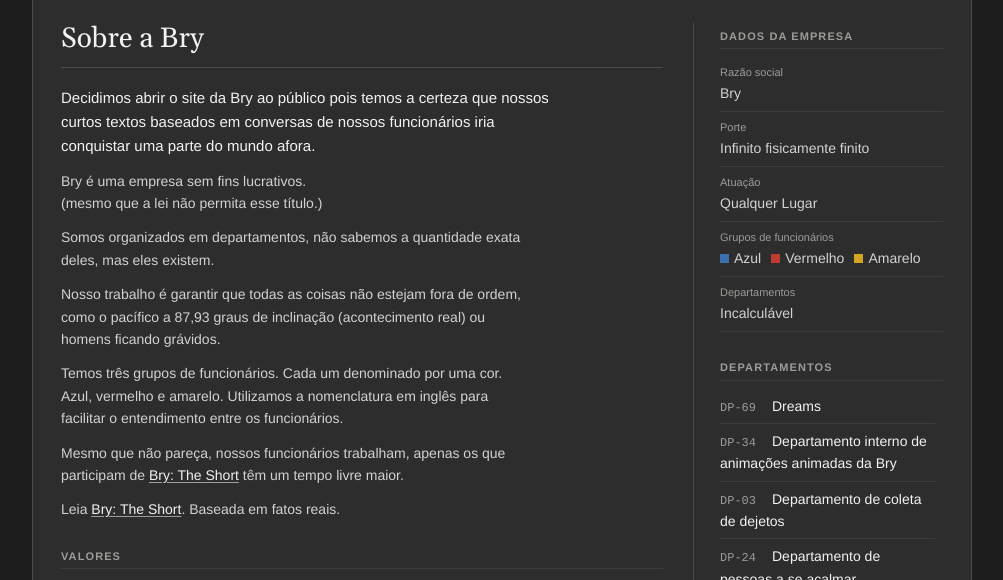
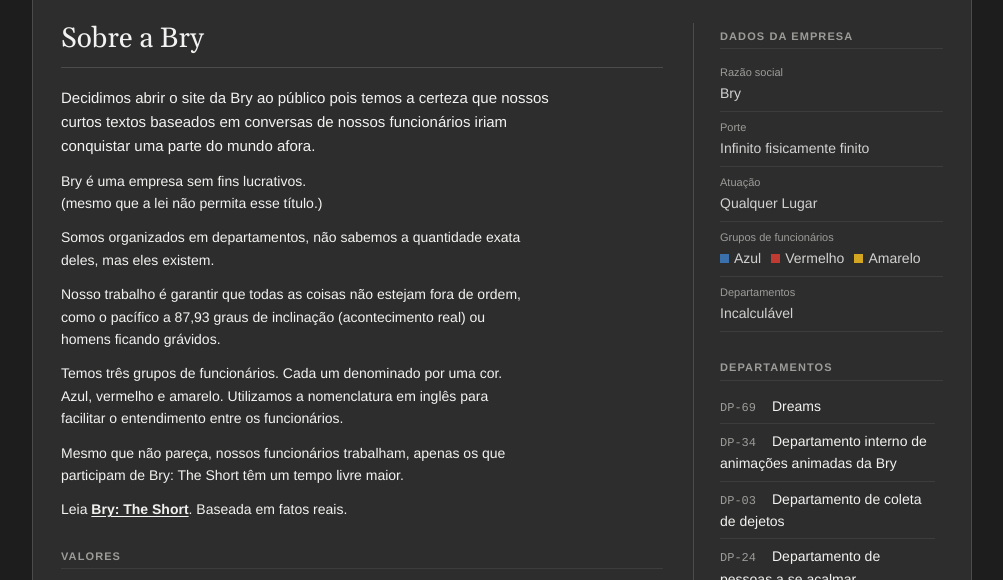
Before and after one commit to Rique95/bry-site, a plain HTML site: page index.html in a window 1280 px wide. Shown: the part 158-738 px from the top of the page, without its empty margins (138-1141 px from the left). Drawn offline with nearby package versions, Linux system fonts and the light colour scheme.

Commit message:
Add files via upload

```diff
--- a/index.html
+++ b/index.html
@@ -63,6 +63,8 @@ h2{font:700 11px/1.3 var(--f-ui);text-transform:uppercase;letter-spacing:.1em;co
   margin:28px 0 8px;padding-bottom:5px;border-bottom:1px solid var(--rule-soft)}
 .lead{font-size:15px;color:var(--fg-hi)}
 .main p,.lead,.intro{max-width:60ch}
+.main>p{color:var(--fg-hi)}
+.cta{font-weight:700;text-decoration-color:var(--fg-hi)}
 
 /* Início */
 .cols{display:grid;grid-template-columns:minmax(0,1fr) 250px}
@@ -193,13 +195,13 @@ h1.series{font-size:42px;line-height:1.15;margin-bottom:10px}
 <div class="cols">
 <div class="main">
 <h1>Sobre a Bry</h1>
-<p class="lead">Decidimos abrir o site da Bry ao público pois temos a certeza que nossos curtos textos baseados em conversas de nossos funcionários iria conquistar uma parte do mundo afora.</p>
+<p class="lead">Decidimos abrir o site da Bry ao público pois temos a certeza que nossos curtos textos baseados em conversas de nossos funcionários iriam conquistar uma parte do mundo afora.</p>
 <p>Bry é uma empresa sem fins lucrativos.<br>(mesmo que a lei não permita esse título.)</p>
 <p>Somos organizados em departamentos, não sabemos a quantidade exata deles, mas eles existem.</p>
 <p>Nosso trabalho é garantir que todas as coisas não estejam fora de ordem, como o pacífico a 87,93 graus de inclinação (acontecimento real) ou homens ficando grávidos.</p>
 <p>Temos três grupos de funcionários. Cada um denominado por uma cor. Azul, vermelho e amarelo. Utilizamos a nomenclatura em inglês para facilitar o entendimento entre os funcionários.</p>
-<p>Mesmo que não pareça, nossos funcionários trabalham, apenas os que participam de <a href="episodios.html">Bry: The Short</a> têm um tempo livre maior.</p>
-<p>Leia <a href="episodios.html">Bry: The Short</a>. Baseada em fatos reais.</p>
+<p>Mesmo que não pareça, nossos funcionários trabalham, apenas os que participam de Bry: The Short têm um tempo livre maior.</p>
+<p>Leia <a class="cta" href="episodios.html">Bry: The Short</a>. Baseada em fatos reais.</p>
 <h2>Valores</h2>
 <dl class="values">
 <div><dt>Consistência</dt><dd>Você nem lembra que existimos.</dd></div>
```
